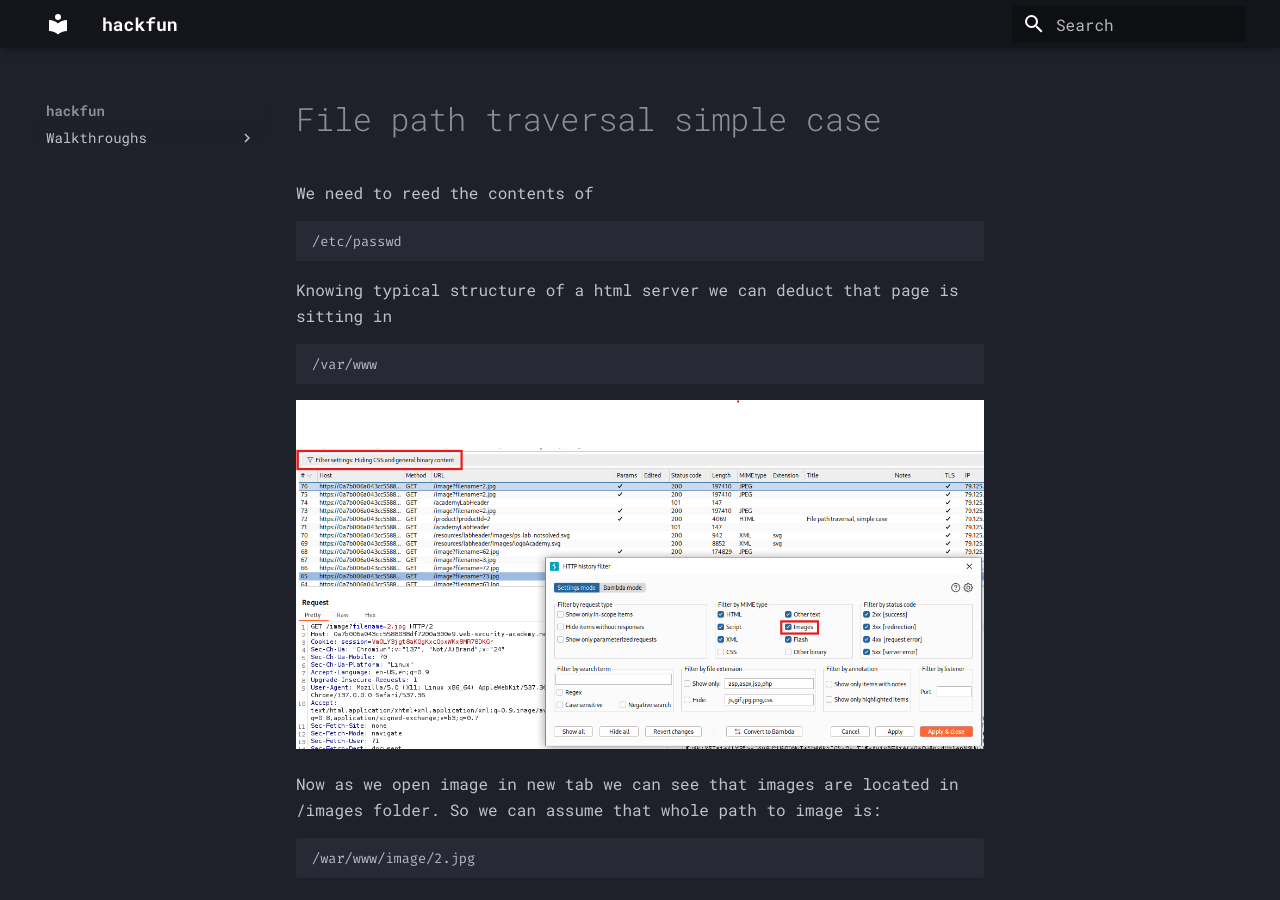
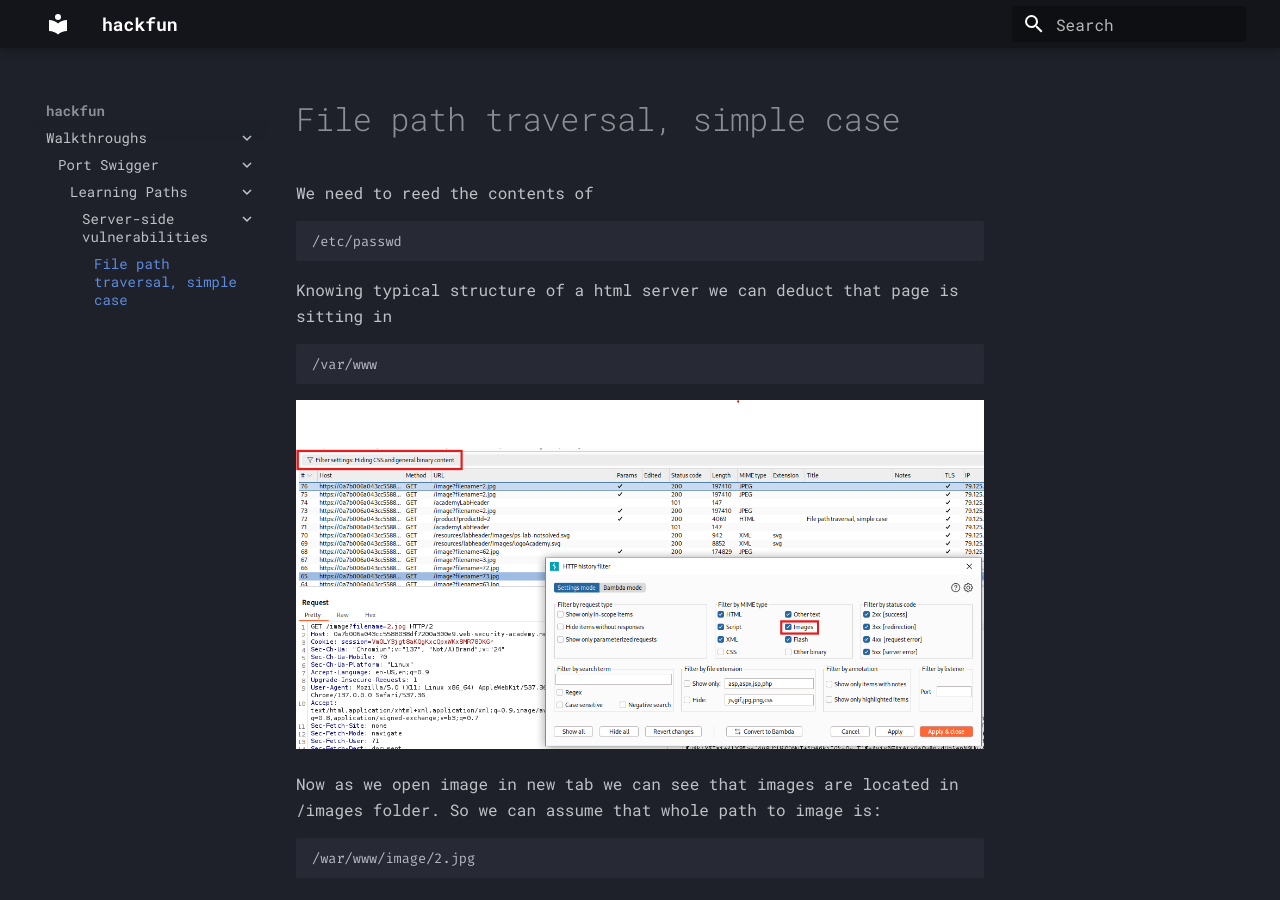
Before and after one commit to peviq/hackfun, an MkDocs documentation site: the page built from docs/walkthroughs/port_swigger/path_traversal/file_path_traversal_simple_case.md, in a window 1280 px wide and 900 px high. Built offline with MkDocs 1.6.1 and Material for MkDocs 9.7.7, drawn with Linux system fonts in a browser that asks for light colours; some of the changed lines change nothing that is shown.

Commit message:
simplyfied paths

```diff
--- a/mkdocs.yml
+++ b/mkdocs.yml
@@ -13,4 +13,4 @@
     - Port Swigger:
       - Learning Paths:
         - Server-side vulnerabilities:
-          - File path traversal, simple case: walkthroughs/port_swigger/learning_paths/server_side_vulnerabilities/file_path_traversal_simple_case/file_path_traversal_simple_case.md
+          - File path traversal, simple case: walkthroughs/port_swigger/path_traversal/file_path_traversal_simple_case.md
```
